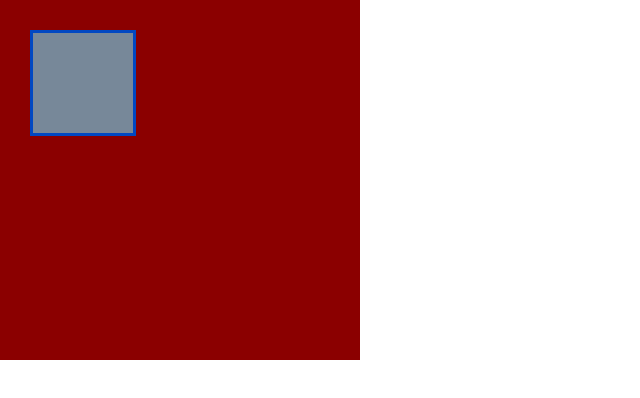
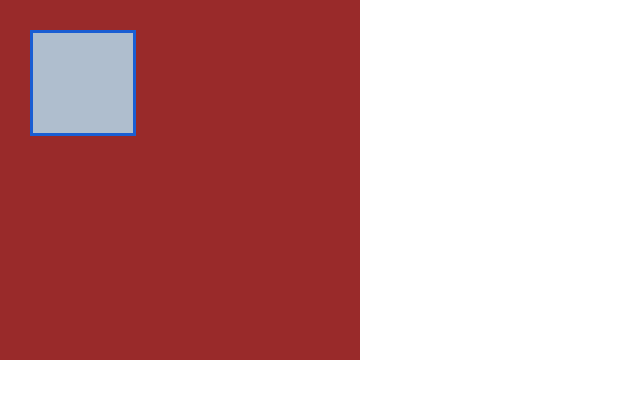
Before and after one commit to y-n-h-y/practice2, a plain HTML site: page index.html in a window 1280 px wide. Shown: the whole page, without its empty margins (0-640 px from the left). Drawn offline with Linux system fonts and the light colour scheme.

Commit message:
[finish]1-3

```diff
--- a/css/style.scss
+++ b/css/style.scss
@@ -7,11 +7,11 @@
   width: 300px;
   height: 300px;
   padding: 30px;
-  background-color: #8B0000;
+  background-color: #992a2a;
   .box2 {
     width: 100px;
     height: 100px;
-    background-color: #778899;
-    border: solid 3px #0148c2;
+    background-color: #afbece;
+    border: solid 3px #1a5ed3;
   }
 }
```
Also changed, not shown: css/style.css, css/style.min.css.
